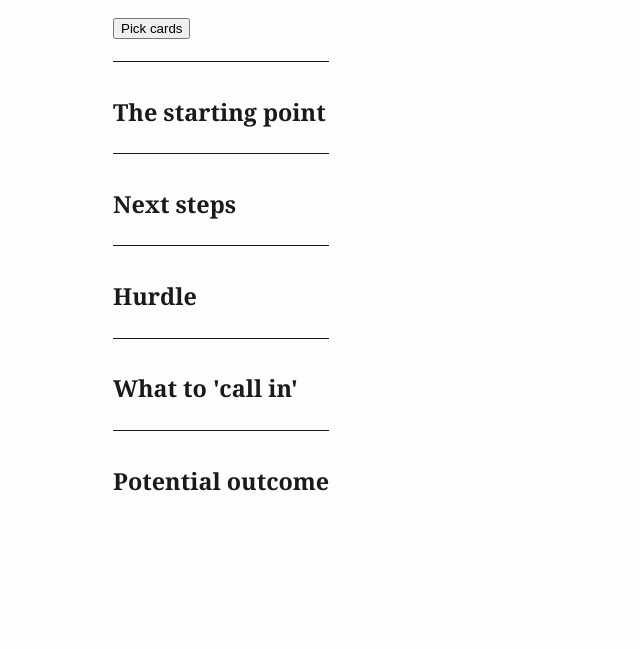
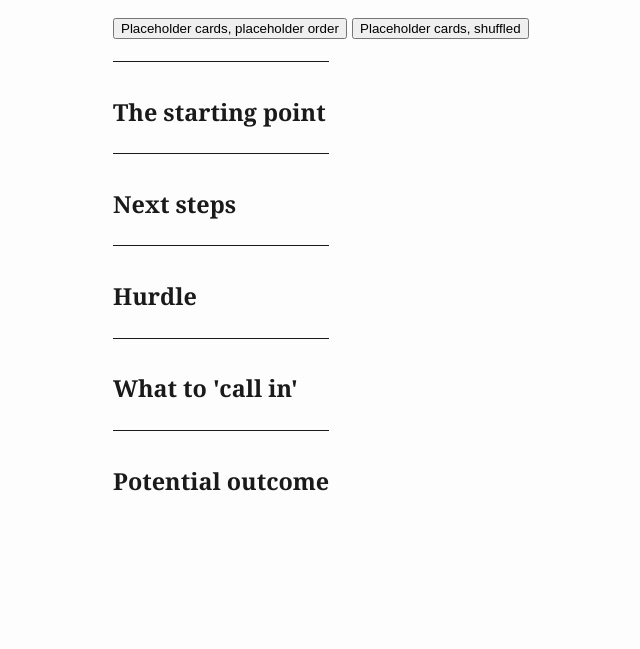
Before and after one commit to Panglossolalia/burningtarot, a plain HTML site: page index.html in a window 1280 px wide. Shown: the part 151-800 px from the top of the page, without its empty margins (167-807 px from the left). Drawn offline with Linux system fonts and the light colour scheme.

Commit message:
restricted to placeholders

```diff
--- a/cardpicker.js
+++ b/cardpicker.js
@@ -1,7 +1,7 @@
 console.log("hi")
 
 // This is a placeholder taken from https://gist.githubusercontent.com/ajzeigert/32461d73c17cfd8fd475c0049db451f5/raw/51b7af34b5ad50207dc9b59b583f14fa20b2e446/tarot.json; replace
-const tarot = [
+const full_tarot = [
 	{
 		"name": "The Fool",
 		"suite": "major",
@@ -550,6 +550,52 @@ const tarot = [
 	}*/
 ]
 
+const placeholder_tarot = [
+	{
+		"name": "Strength",
+		"suite": "major",
+		"image": "img/8 - Strength.png",
+		"in_context": ["Let the fire of self-awareness and inner strength burn bright in your heart and belly. Paint the sky with your vision! Don’t be afraid to take the steps that your intuition whispers to you.. these are the steps will lead you closer to your self-love and freedom.",
+					   "TBD_2","TBD_3","TBD_4","TBD_5"],
+		"description": "This is a card of strength and mastery through knowing yourself. Include the gentle voice of intuition to feel empowered and strong.",
+		"interpretation": "Power, energy, action, courage, magnanimity; also complete success and honours. Reversed: Despotism, abuse if power, weakness, discord, sometimes even disgrace."
+	},
+	{
+		"name": "Emperor",
+		"suite": "major",
+		"image": "img/4 - The Emperor.jpeg",
+		"in_context": ["TBD_1"," It’s time to make plans. Get thinking around practical next steps. Who is with you on this path? Who’s not on the same page as you? Where can you practice your healthy boundaries?",
+					   "TBD_3","TBD_4","TBD_5"],
+		"description": "The Emperor stands strong. He is the embodied masculine, the archetypal father-figure. Organised and boundaried.",
+		"interpretation": "Stability, power, protection, realization; a great person; aid, reason, conviction; also authority and will. Reversed: Benevolence, compassion, credit; also confusion to enemies, obstruction, immaturity."
+	},
+	{
+		"name": "Justice",
+		"suite": "major",
+		"image": "img/11 - Justice.jpeg",
+		"in_context": ["TBD_1","TBD_2","Where do you feel this path is unfair? Is there a contract that needs a second look? Or perhaps an inner reflection on your moral standpoint? Take a moment to breathe, pause and reflect on what it is that needs rebalancing.",
+		               "TBD_4","TBD_5"],
+		"description": "Balance. Contracts. Fairness. Ethical codes explored. Justice reminds us to connect to the contract with ourselves and others.",
+		"interpretation": "Equity, rightness, probity, executive; triumph of the deserving side in law. Reversed: Law in all its departments, legal complications, bigotry, bias, excessive severity."
+	},
+	{
+		"name": "Tower",
+		"suite": "major",
+		"image": "img/16 - The Tower.png",
+		"in_context": ["TBD_1","TBD_2","TBD_3","The Tower may look strong but it’s made from flimsy paper and needs to be burned. Outdated patterns of behaviour that no longer serve you are ready to be sent skyward. You might not feel ready but life is pushing you to make this change – and it’s a change for the better. Let go and feel the feels. Get ready with your lighter - this paper tower needs to go up in flames.",
+		               "TBD_5"],
+		"description": "The Tower that needs to come down. Outdated survival strategies that no longer serve you are being challenged. You’re feeling rocked to the core, but this change is good for you.",
+		"interpretation": "Misery, distress, indigence, adversity, calamity, disgrace, deception, ruin. It is a card in particular of unforeseen catastrophe. Reversed: According to one account, the same in a lesser degree also oppression, imprisonment, tyranny."
+	},
+	{
+		"name": "High Priestess",
+		"suite": "major",
+		"image": "img/2 - The High Priestess.jpeg",
+		"in_context": ["TBD_1","TBD_2","TBD_3","TBD_4","Open yourself to creativity and flow. Allow the divine feminine to be experienced and not sought. Feel it tingle in your fingertips and energise your creativity. Be at one with the fullness of your potential, without knowing where it will go. Trust and enjoy."],
+		"description": "The divine feminine, gateway to the secrets of the web of life. She holds knowledge that she cannot see.",
+		"interpretation": "Secrets, mystery, the future as yet unrevealed; the woman who interests the Querent, if male; the Querent herself, if female; silence, tenacity; mystery, wisdom, science. Reversed: Passion, moral or physical ardour, conceit, surface knowledge."
+	}]
+
 const phases = ["The starting point",
 	"Next steps",
 	"Hurdle",
@@ -568,8 +614,9 @@ const phases = ["The starting point",
     return a;
 }
 
-function deal() {
-	shuffle(tarot)
+function deal(tarot,do_shuffle) {
+	//const tarot = placeholder_tarot;
+	if(do_shuffle) {shuffle(tarot);}
 	console.log(JSON.stringify(tarot[0]))
 	console.log("...");
 	//const phases = [1,2,3,4,5];
@@ -577,7 +624,8 @@ function deal() {
 		const pn = `phase_${i}`;
 		const div_phase = document.getElementById(pn);
 		//div_phase.innerHTML = `${tarot[i].description}<br><img src="${tarot[i].image}">`;
-		div_phase.innerHTML = `<img style="width:50%" src="${tarot[i].image}"><br><b>Description:</b>TBD<br><b>In context:</b>TBD<br>`;
+		const in_context = tarot[i].in_context[i];
+		div_phase.innerHTML = `<img style="width:50%" src="${tarot[i].image}"><p><b>Description:</b> ${tarot[i].description}<p><b>In context:</b> ${in_context}<br>`;
 		const h2_phase = document.getElementById(`ph_${i}`);
 		h2_phase.innerHTML = `${phases[i]}: ${tarot[i].name}`
 	};
--- a/index.html
+++ b/index.html
@@ -160,7 +160,8 @@
 </head>
 <body>
   <h2>Where am I in my journey?</h2>
-  <button onclick="deal()">Pick cards</button>
+  <button onclick="deal(placeholder_tarot,false)">Placeholder cards, placeholder order</button>
+  <button onclick="deal(placeholder_tarot,true)">Placeholder cards, shuffled</button>
   <hr width="30%">
   <h3 id="ph_0">The starting point</h2>
   <div id="phase_0"></div>
```
